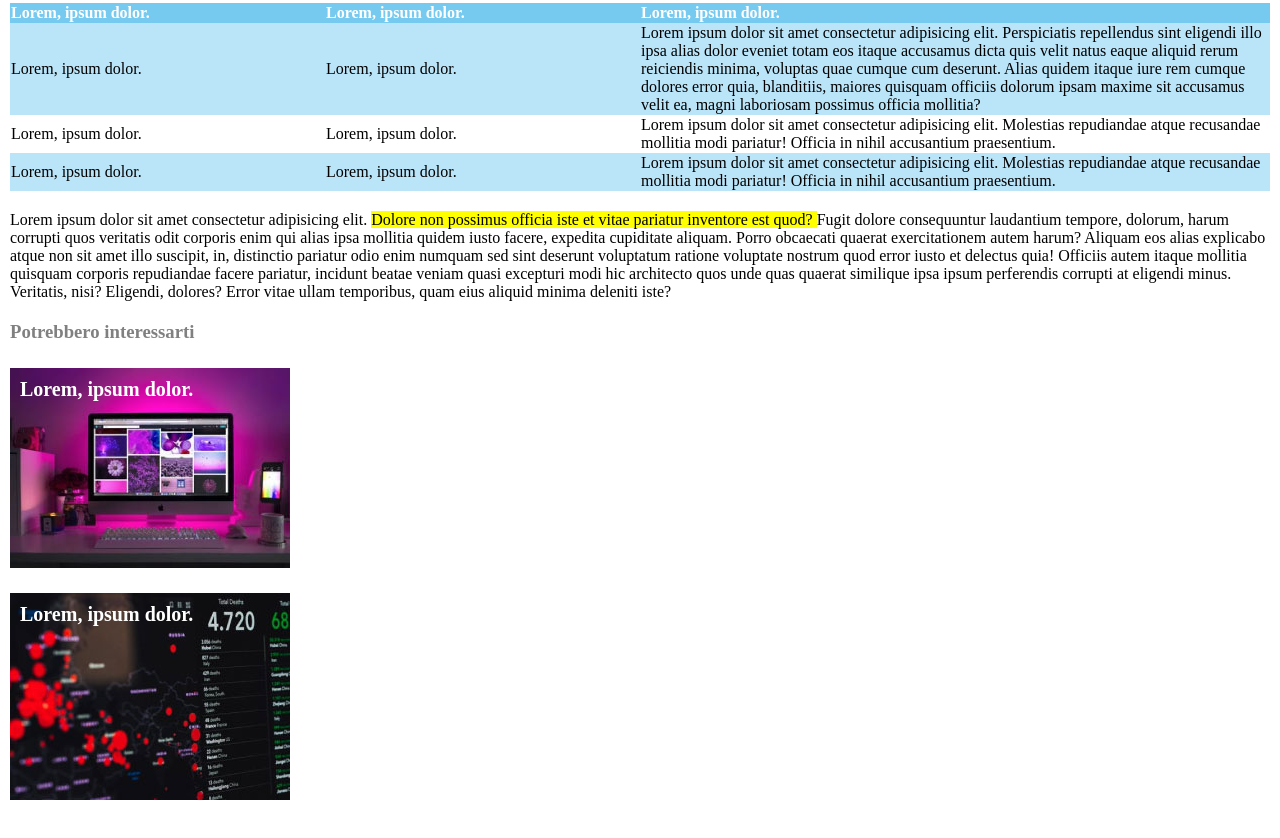
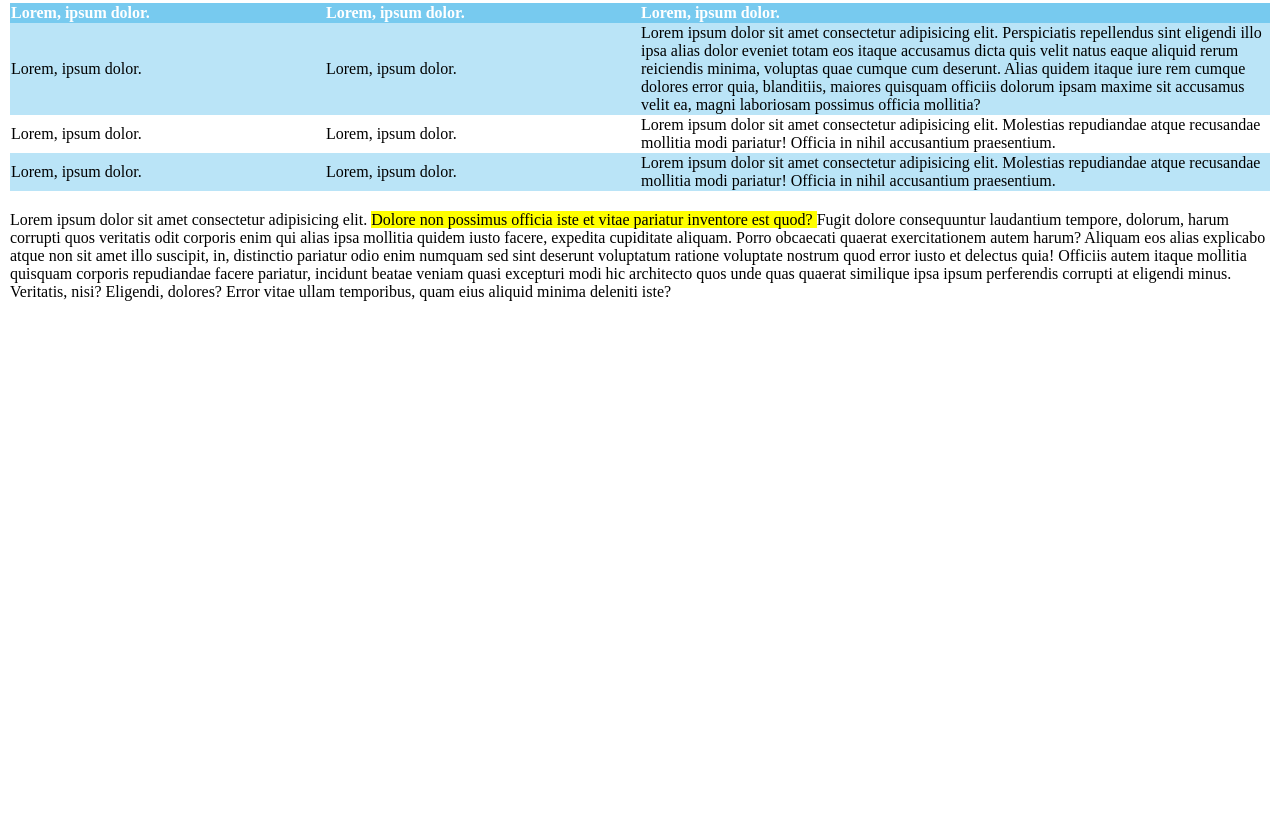
Before and after one commit to FrancescoFolgheraiter/html-css-booleaner, a plain HTML site: page index.html in a window 1280 px wide. Shown: the part 816-1654 px from the top of the page. After the commit the page ends 1137 px from the top, so only its background shows below. Drawn offline with Linux system fonts and the light colour scheme.

Commit message:
Revert "Aggiunta ad fondo pagina"
This reverts commit 2c8cdb77d57b2f272f5e4a4ef83debea2a5df356.

```diff
--- a/css/style.css
+++ b/css/style.css
@@ -66,27 +66,3 @@ table{
 .third{
     width:50%;
 }
-
-/*footer con pubblicità*/
-#adone{
-    width:260px;
-    height:180px;
-    color:white;
-    font-weight: bold;
-    font-size:20px;
-    background-image:url(../img/monitor.jpg);
-    background-repeat: no-repeat;
-    padding:10px 10px;
-    margin:25px 0;
-}
-#adtwo{
-    width:260px;
-    height:200px;
-    color:white;
-    font-weight: bold;
-    font-size:20px;
-    background-image:url(../img/graph.jpg);
-    background-repeat: no-repeat;
-    padding:10px 10px;
-    margin:25px 0;
-}
--- a/index.html
+++ b/index.html
@@ -81,12 +81,7 @@
     </main>
 
     <!--Footer-->
-    <footer class="container">
-        <h3 class="grey">
-            Potrebbero interessarti
-        </h3>
-        <div id="adone">Lorem, ipsum dolor.</div>
-        <div id="adtwo">Lorem, ipsum dolor.</div>
+    <footer>
 
     </footer>
 
```
